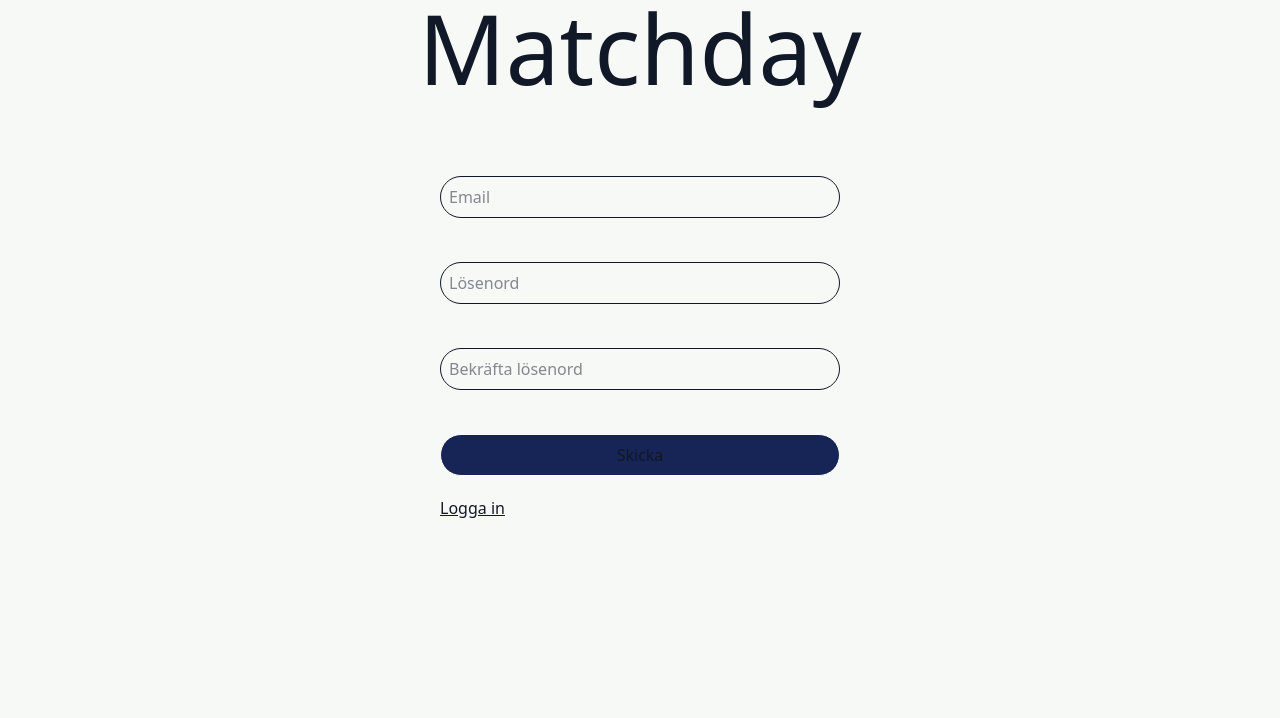
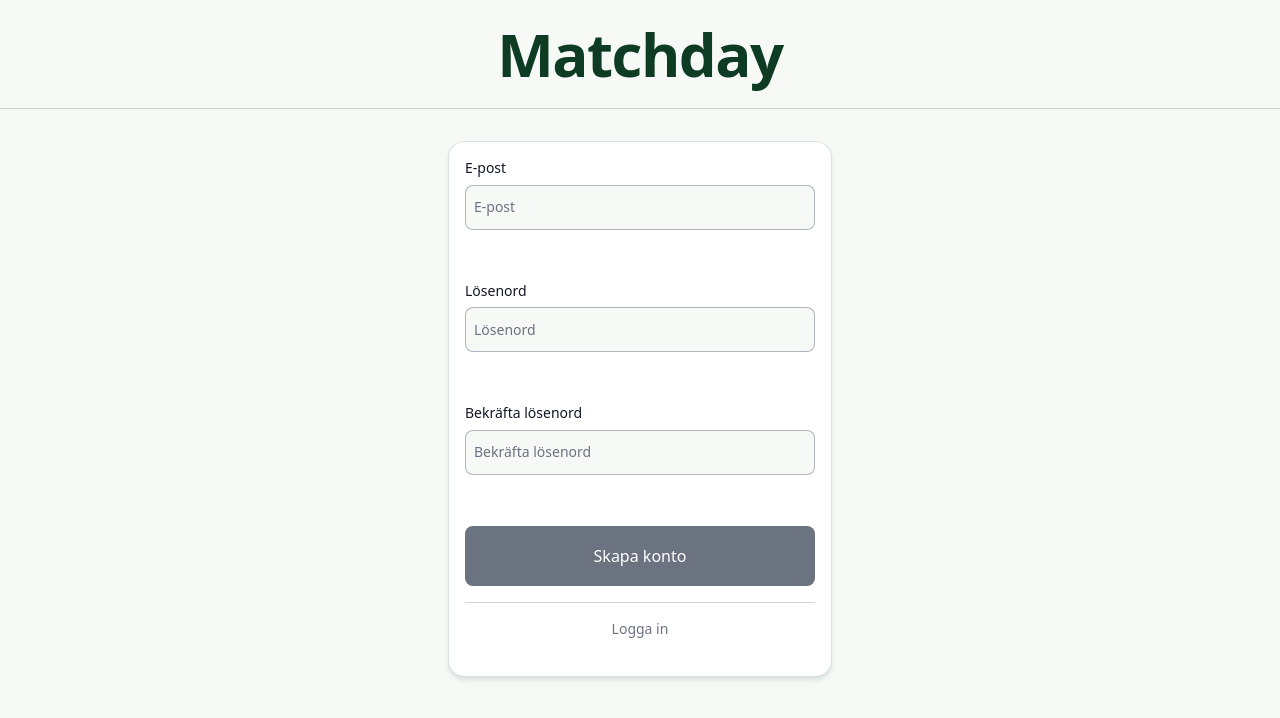
Before and after one commit to Fredalfsson/matchday, a Next.js app in the folder frontend/: page /register in a window 1280 px wide. Shown: the top 718 px of the page. Built offline with nearby package versions, Linux system fonts and the light colour scheme.

Commit message:
FE - Input components for login and register user

```diff
--- a/frontend/app/components/AuthWrapper.tsx
+++ b/frontend/app/components/AuthWrapper.tsx
@@ -5,9 +5,11 @@ type Props = {
 
 export default function AuthWrapper({ children, footer }: Props) {
   return (
-    <div className='max-w-300 min-w-100 grid gap-5 mt-20 text-md dark:text-white'>
+    <div className='m-4 p-4 grid w-full max-w-sm gap-4 rounded-2xl border border-primary-dark/15 bg-surface shadow-md shadow-primary-dark/10'>
       {children}
-      {footer}
+      <div className='border-t border-muted/30 pt-4 text-center text-sm text-muted'>
+        {footer}
+      </div>
     </div>
   );
 }
--- a/frontend/app/components/InputField.tsx
+++ b/frontend/app/components/InputField.tsx
@@ -24,19 +24,21 @@ export default function InputField<T extends FieldValues>({
       control={control}
       name={name}
       render={({ field, fieldState }) => (
-        <div>
-          <label htmlFor={name} className='sr-only'>
+        <div className='grid'>
+          <label htmlFor={name} className='text-sm text-foreground'>
             {label}
           </label>
           <input
             id={name}
-            className='w-full rounded-3xl border p-2 dark:text-white focus:outline-none focus:ring-2'
+            className='w-full rounded-lg border border-muted/50 bg-background p-2 text-sm text-foreground placeholder:text-muted focus:border-primary focus:outline-none focus:ring-2 focus:ring-primary/30'
             type={type}
             placeholder={placeholder}
             autoComplete={autoComplete}
             {...field}
           />
-          <p className='text-amber-600 min-h-6'>{fieldState.error?.message}</p>
+          <p className='min-h-5 text-sm mt-2 text-error'>
+            {fieldState.error?.message}
+          </p>
         </div>
       )}
     />
--- a/frontend/app/components/LoginForm.tsx
+++ b/frontend/app/components/LoginForm.tsx
@@ -20,23 +20,27 @@ export default function LoginForm() {
   return (
     <AuthWrapper
       footer={
-        <Link href='/register' className='hover:text-gray-700 flex flex-row'>
-          Har du inget konto ännu?<p className='underline ml-2'> Klicka här</p>
+        <Link
+          href='/register'
+          className='flex flex-row justify-center gap-1 hover:text-primary'
+        >
+          Har du inget konto ännu?
+          <span className='font-semibold underline'>Klicka här</span>
         </Link>
       }
     >
       <InputField
         control={form.control}
         name='email'
-        label='Enter email'
-        placeholder='Email'
+        label='E-post'
+        placeholder='E-post'
         type='email'
         autoComplete='email'
       />
       <InputField
         control={form.control}
         name='password'
-        label='Enter password'
+        label='Lösenord'
         placeholder='Lösenord'
         type='password'
         autoComplete='current-password'
@@ -45,9 +49,9 @@ export default function LoginForm() {
         type='button'
         disabled={!form.formState.isValid}
         onClick={submit}
-        className='rounded-3xl border p-2 border-gray-400 bg-green-800 disabled:bg-gray-800'
+        className='rounded-lg max-h-15 bg-primary p-2 font-medium text-white dark:text-black transition-colors hover:bg-primary-dark disabled:cursor-not-allowed disabled:bg-muted'
       >
-        Skicka
+        Logga in
       </button>
     </AuthWrapper>
   );
--- a/frontend/app/components/NavBar.tsx
+++ b/frontend/app/components/NavBar.tsx
@@ -3,13 +3,13 @@ import Link from 'next/link';
 const NavBar = () => {
   return (
     <div className='flex'>
-      <div className='w-full text-4xl underline mt-20 dark:text-white flex justify-around flex-row'>
+      <div className='w-full text-4xl mt-20 flex justify-around flex-row'>
         <Link href='/'>Tidigare Matcher</Link>
         <Link href='/'>Kommande Matcher</Link>
       </div>
       <Link
         href='/login'
-        className='border dark:border-gray-700 rounded-full w-20 m-5 h-20'
+        className='border flex justify-center pt-5 pb-auto rounded-full w-20 m-5 h-20'
       >
         Logga in
       </Link>
--- a/frontend/app/components/RegisterUserForm.tsx
+++ b/frontend/app/components/RegisterUserForm.tsx
@@ -23,7 +23,10 @@ export default function RegisterUserForm() {
   return (
     <AuthWrapper
       footer={
-        <Link href='/login' className='hover:text-gray-700 underline'>
+        <Link
+          href='/login'
+          className='flex flex-row justify-center gap-1 hover:text-primary'
+        >
           Logga in
         </Link>
       }
@@ -31,34 +34,32 @@ export default function RegisterUserForm() {
       <InputField
         control={form.control}
         name='email'
-        label='Enter email'
-        placeholder='Email'
+        label='E-post'
+        placeholder='E-post'
         type='email'
         autoComplete='email'
       />
       <InputField
         control={form.control}
         name='password'
-        label='Enter password'
+        label='Lösenord'
         placeholder='Lösenord'
         type='password'
-        autoComplete='new-password'
       />
       <InputField
         control={form.control}
         name='confirmPassword'
-        label='Confirm password'
+        label='Bekräfta lösenord'
         placeholder='Bekräfta lösenord'
         type='password'
-        autoComplete='new-password'
       />
       <button
         type='button'
         disabled={!form.formState.isValid}
         onClick={submit}
-        className='rounded-3xl border p-2 border-white bg-blue-200 disabled:bg-blue-950'
+        className='rounded-lg max-h-15 bg-primary p-2 font-medium text-white transition-colors hover:bg-primary-dark disabled:cursor-not-allowed disabled:bg-muted'
       >
-        Skicka
+        Skapa konto
       </button>
     </AuthWrapper>
   );
--- a/frontend/app/globals.css
+++ b/frontend/app/globals.css
@@ -10,8 +10,9 @@
   --color-muted: var(--muted);
   --color-success: var(--success);
   --color-error: var(--error);
-  --color-live: var(--live);
 }
+
+
 
 :root {
   --primary: #1B5E3A;
@@ -23,10 +24,11 @@
   --muted: #6B7280;
   --success: #16A34A;
   --error: #DC2626;
-  --live: #EF4444;
+
 }
 
-.dark {
+@media (prefers-color-scheme: dark) {
+  :root {
     --primary: #2E8B57;
     --primary-dark: #1B5E3A;
     --accent: #FFC72C;
@@ -36,7 +38,8 @@
     --muted: #9CA3AF;
     --success: #4ADE80;
     --error: #F87171;
-  --live: #F87171;
+
+  }
 }
 
 body {
--- a/frontend/app/layout.tsx
+++ b/frontend/app/layout.tsx
@@ -22,12 +22,14 @@ export const metadata: Metadata = {
 export default function RootLayout({ children }: LayoutProps<'/'>) {
   return (
     <html
-      lang='en'
+      lang='sv'
       className={`${geistSans.variable} ${geistMono.variable} h-full antialiased`}
     >
-      <body className='min-h-full flex flex-col'>
-        <Link href='/' className='flex justify-center'>
-          <h1 className='text-8xl ml-auto mr-auto'>Matchday</h1>
+      <body className='min-h-full flex flex-col bg-background text-foreground'>
+        <Link href='/' className='border-b border-primary-dark/20 px-6 py-6'>
+          <h1 className='text-center text-5xl font-bold tracking-tight text-primary-dark sm:text-6xl'>
+            Matchday
+          </h1>
         </Link>
 
         {children}
--- a/frontend/app/login/page.tsx
+++ b/frontend/app/login/page.tsx
@@ -2,7 +2,7 @@ import LoginForm from '../components/LoginForm';
 
 export default function LogInPage() {
   return (
-    <div className='flex justify-center'>
+    <div className='flex flex-1 justify-center max-h-150 bg-background p-4'>
       <LoginForm />
     </div>
   );
--- a/frontend/app/register/page.tsx
+++ b/frontend/app/register/page.tsx
@@ -2,7 +2,7 @@ import RegisterUserForm from '../components/RegisterUserForm';
 
 export default function RegisterUser() {
   return (
-    <div className='flex justify-center'>
+    <div className='flex flex-1 justify-center max-h-150 bg-background p-4'>
       <RegisterUserForm />
     </div>
   );
```
Lines whose indentation alone changed are shown as unchanged.
